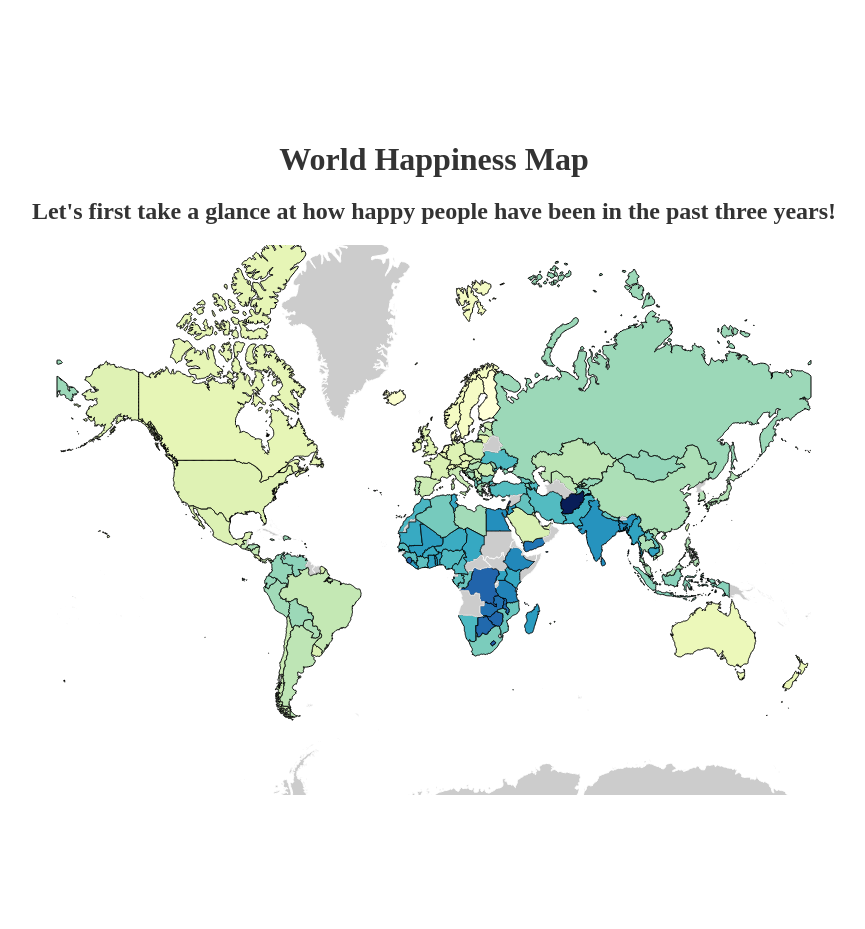
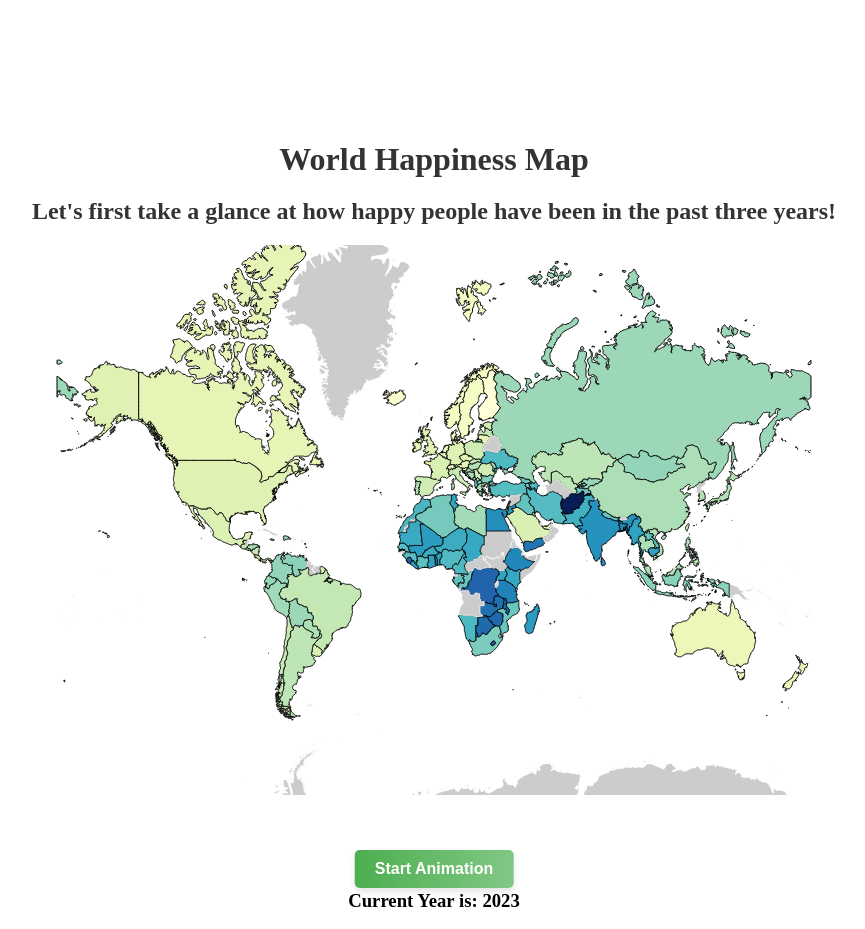
Before and after one commit to Triple3A/WorldHappinessLevel, a React (Vite) app: page / in a window 1280 px wide. Shown: the top 929 px of the page, without its empty margins (214-1079 px from the left). Built offline with nearby package versions, Linux system fonts and the light colour scheme.

Commit message:
add restart option in animation

```diff
--- a/src/App copy.tsx
+++ b/src/App copy.tsx
@@ -101,6 +101,7 @@ const App: React.FC = () => {
       <br/>
       <br/>
       <br/>
+      {/* <br/>
       <br/>
       <br/>
       <br/>
@@ -108,12 +109,11 @@ const App: React.FC = () => {
       <br/>
       <br/>
       <br/>
-      <br/>
-      <br/>
+      <br/> */}
       {dataWithYear.length > 0 ? (
         <>
           <Animation dataWithYear={dataWithYear} />
-          <h2 style={{ marginTop: '20px' }}>Selected Year: {year}</h2>
+          <h2 style={{ marginTop: '60px' }}>Selected Year: {year}</h2>
           <TimeSlider onYearChange={handleYearChange} newYear={year} />
           <WorldMap data={data} dataWithYear={filteredData} currentYear={year} />
         </>
--- a/src/components/Animation.tsx
+++ b/src/components/Animation.tsx
@@ -24,8 +24,6 @@ const Animation: React.FC<WorldMapProps> = ({ dataWithYear }) => {
     const width = 800;
     const height = 500;
 
-    d3.select(svgRef.current).selectAll('*').remove();
-    d3.select('body').selectAll('.tooltip').remove();
 
 
     const projection = d3
@@ -102,7 +100,7 @@ const Animation: React.FC<WorldMapProps> = ({ dataWithYear }) => {
       // Add a legend below the map
       const legendWidth = 200;
       const legendHeight = 10;
-      const legendX = ((width - legendWidth) / 2) - 300; // Center the legend
+      const legendX = ((width - legendWidth) / 2) - 280; // Center the legend
       const legendY = height + 10; // Below the map, with margin
 
       const legendScale = d3
@@ -166,20 +164,27 @@ const Animation: React.FC<WorldMapProps> = ({ dataWithYear }) => {
     if (isAnimating) {
       const interval = setInterval(() => {
         setCurrentYear((prevYear) =>
-          prevYear < 2023 ? prevYear + 1 : 2006
+          prevYear < 2023 ? prevYear + 1 : 2023
         );
-      }, 100);
+        if (currentYear === 2023) {
+          setIsAnimating(false);
+        }
+      }, 300);
 
       return () => clearInterval(interval);
     }
-  }, [isAnimating]);
+  }, [isAnimating, currentYear]);
 
-  const toggleAnimation = () => setIsAnimating((prev) => !prev);
+  const toggleAnimation = () => {
+    setCurrentYear(2006);
+    setIsAnimating((prev) => !prev);
+  }
 
   return (
     <div style={{ position: 'relative', width: '800px', margin: '0 auto' }}>
+        <h3>Current Year is: {currentYear}</h3>
         <button className="animation-toggle-btn" onClick={toggleAnimation}>
-            {isAnimating ? 'Stop Animation' : 'Start Animation'}
+            {isAnimating ? 'Restart Animation' : 'Start Animation'}
         </button>
         <svg ref={svgRef} width={800} height={550}></svg>
     </div>
--- a/src/css/style.css
+++ b/src/css/style.css
@@ -19,3 +19,30 @@ h1, h2 {
   color: #333333;
   margin-bottom: 20px; /* Space between the title and the map */
 }
+
+.animation-toggle-btn {
+  position: absolute;
+  top: -40px; /* Adjust to move the button above the map */
+  left: 50%;
+  transform: translateX(-50%);
+  padding: 10px 20px;
+  font-size: 16px;
+  font-weight: bold;
+  color: #fff;
+  background: linear-gradient(90deg, #4caf50, #81c784);
+  border: none;
+  border-radius: 5px;
+  box-shadow: 0px 4px 6px rgba(0, 0, 0, 0.1);
+  cursor: pointer;
+  transition: all 0.3s ease;
+}
+
+.animation-toggle-btn:hover {
+  background: linear-gradient(90deg, #388e3c, #66bb6a);
+  box-shadow: 0px 6px 8px rgba(0, 0, 0, 0.15);
+}
+
+.animation-toggle-btn:active {
+  transform: translateX(-50%) scale(0.98);
+  box-shadow: 0px 2px 4px rgba(0, 0, 0, 0.1);
+}
```
